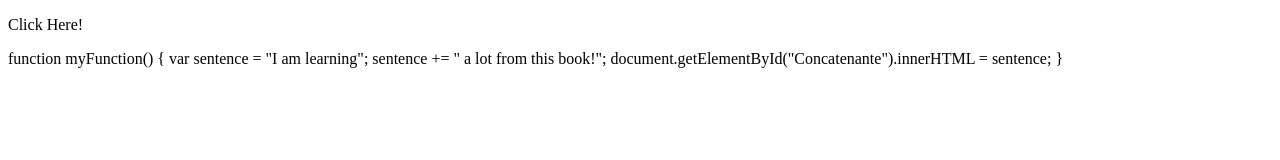
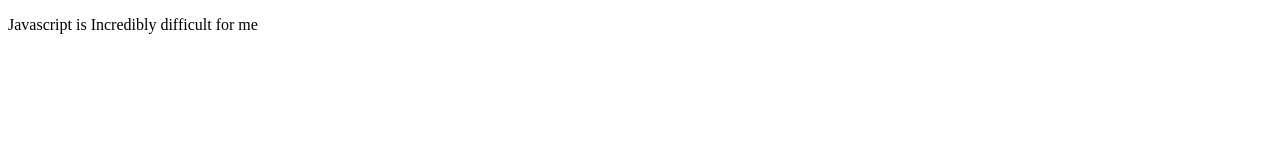
Before and after one commit to Whitatt/Javascript-repository, a plain HTML site: page Project2_functions/index.html/indexfunctions.html in a window 1280 px wide. Drawn offline with Linux system fonts and the light colour scheme.

Commit message:
Project2_functions submission assignment

```diff
--- a/Project2_functions/index.html/indexfunctions.html
+++ b/Project2_functions/index.html/indexfunctions.html
@@ -1,13 +1,15 @@
 <!DOCTYPE html>
 <html>
-<meta charset="UTF-8"></meta>
 <body>
 
+<p id="statement"></p> <!--statement is assigned as id-->
 
-<p id="Concatenate" onclick="myFunction()">Click Here!</p>
+<!--sentence is used to describe the words I am using and the += can concatenate strings-->
+<script>
+sentence = "Javascript is ";
+sentence += "Incredibly difficult for me";
+document.getElementById("statement").innerHTML = sentence;
+</script>
 
-function myFunction() {
-    var sentence = "I am learning";
-    sentence += " a lot from this book!";
-    document.getElementById("Concatenante").innerHTML = sentence;
-}
+</body>
+</html>
```
